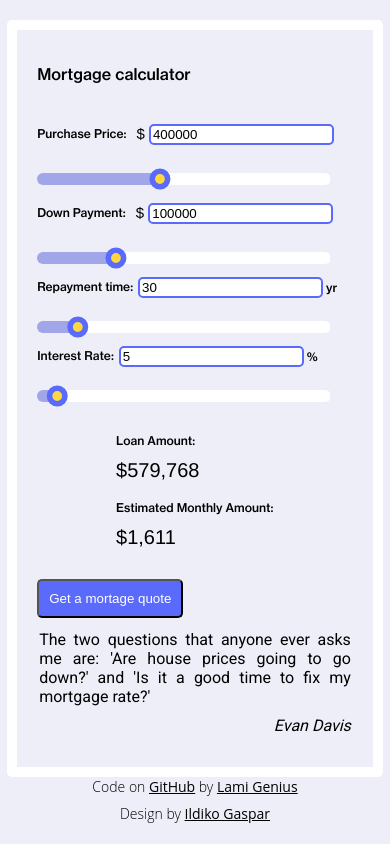
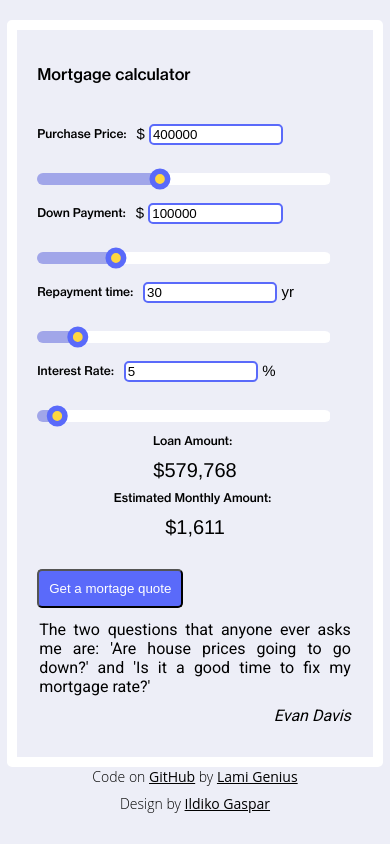
Before and after one commit to lami-genius/mortgage-calculator-fbl, an Angular app: page / in a window 390 px wide. Built offline with nearby package versions, Linux system fonts and the light colour scheme.

Commit message:
mobile responsive

```diff
--- a/src/app/input/input.component.css
+++ b/src/app/input/input.component.css
@@ -28,10 +28,11 @@
 }
 
 .input {
-  margin-bottom: 10px 0;
+  margin-top: 10px;
   display: flex;
   flex-direction: row;
   justify-content: flex-start;
+  align-items: center;
   flex-wrap: wrap;
 }
 
@@ -49,26 +50,21 @@
   display: flex;
   flex-direction: row;
   justify-content: flex-start;
-  flex-wrap: wrap;
+  align-items: flex-start;
 }
 
 .dyn-output {
   display: flex;
   flex-direction: row;
-  justify-content: flex-start;
-  flex-wrap: wrap;
-  align-items: center;
 }
 
 .dyn-output > div {
   width: 50%;
-  flex: 1 1 auto;
+  flex: 2 1 auto;
 }
 
 .dyn-slider {
-  display: flex;
-  flex: 1 1 auto;
-  width: 100%;
+  flex: 0 0 auto;
 }
 
 .output {
@@ -113,13 +109,15 @@ mat-slider {
   font-family: Helvetica, arial, sans-serif;
   margin: 5px;
   font-size: 15px;
+  width: 50%;
 }
 
 .amount_output {
   font-family: Helvetica, arial, sans-serif;
-  margin-top: 10px;
+  margin-bottom: 10px;
   font-size: 20px;
   font-weight: 10;
+  align-self: center;
 }
 
 .amount_output > div {
@@ -152,6 +150,7 @@ input[type="number"] {
 input[type="number"] {
   border: rgb(90, 106, 250) 2px solid;
   border-radius: 5px;
+  width: 80%;
 }
 
 label {
--- a/src/app/input/input.component.html
+++ b/src/app/input/input.component.html
@@ -33,8 +33,8 @@
                 <div>
                     <div class="dyn-input">
                         <label for="repaymentTime">Repayment time: </label>
-                        <span><input type="number" (keyup)="onKeyRepaymentTime($event)" name="repaymentTime"
-                                [(ngModel)]="repaymentTime" value="{{ repaymentTime }}" /> yr
+                        <span class="amount_input"><input type="number" (keyup)="onKeyRepaymentTime($event)"
+                                name="repaymentTime" [(ngModel)]="repaymentTime" value="{{ repaymentTime }}" /> yr
                         </span>
                     </div>
                     <div class="dyn-slider">
@@ -46,8 +46,8 @@
                 <div>
                     <div class="dyn-input">
                         <label for="interestRate">Interest Rate: </label>
-                        <span><input type="number" (keyup)="onKeyInterestRate($event)" name="interestRate"
-                                [(ngModel)]="interestRate" value="{{ interestRate }}" /> %
+                        <span class="amount_input"><input type="number" (keyup)="onKeyInterestRate($event)"
+                                name="interestRate" [(ngModel)]="interestRate" value="{{ interestRate }}" /> %
                         </span>
                     </div>
                     <div class="dyn-slider">
@@ -56,21 +56,17 @@
                         </mat-slider>
                     </div>
                 </div>
-                <div>
-                    <div class="dyn-output">
-                        <div>
-                            <label>Loan Amount: <br /> <br /> <span class="amount_output">{{loanAmount | currency:
-                                    'USD'
-                                    :'symbol':'0.0-0'}}</span></label>
-                        </div>
-                        <div>
-                            <label>Estimated Monthly Amount: <br /> <br /><span
-                                    class="amount_output">{{estimatedPerMonth |
-                                    currency:
-                                    'USD'
-                                    :'symbol':'0.0-0'}}</span></label>
-                        </div>
-                    </div>
+                <div class="dyn-input">
+                    <label>Loan Amount: <br /> <br /></label> <span class="amount_output">{{loanAmount | currency:
+                        'USD'
+                        :'symbol':'0.0-0'}}</span>
+                </div>
+                <div class="dyn-input">
+                    <label>Estimated Monthly Amount: <br /> <br /></label><span
+                        class="amount_output">{{estimatedPerMonth |
+                        currency:
+                        'USD'
+                        :'symbol':'0.0-0'}}</span>
                 </div>
             </div>
 
--- a/src/app/quote/quote.component.css
+++ b/src/app/quote/quote.component.css
@@ -15,7 +15,7 @@ button {
   border: 1px solid none;
   border-radius: 5px;
   color: white;
-  margin-top: 30px;
+  margin-top: 20px;
   display: flex;
 }
 
```
